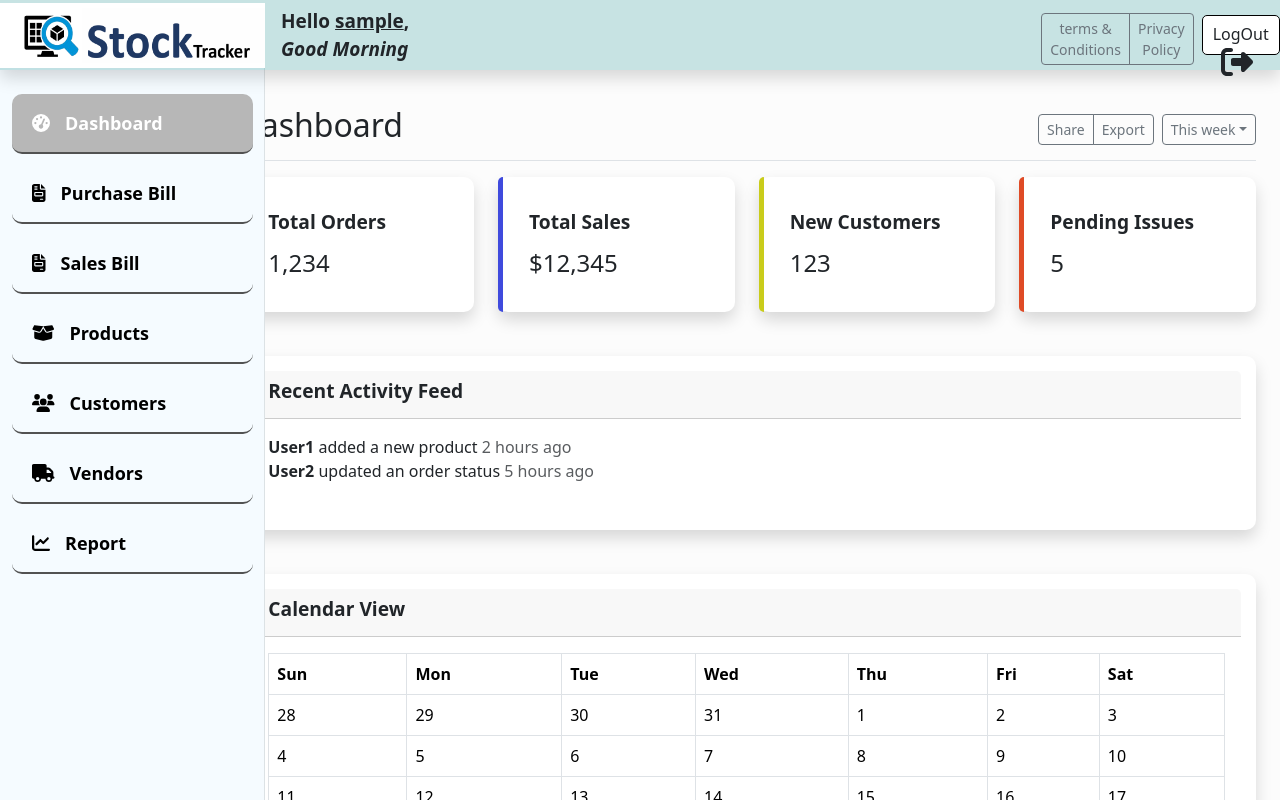
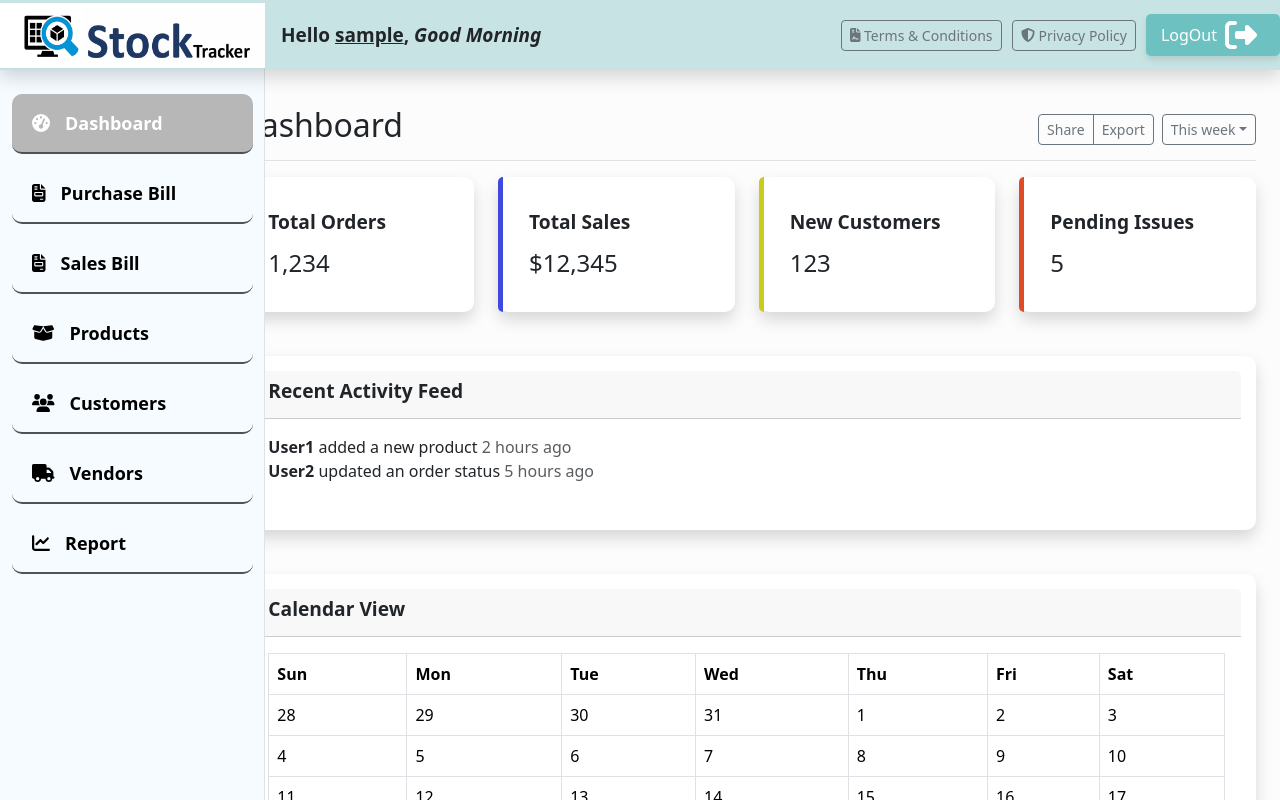
Before and after one commit to Vasoyasharan/InventoryManagementFrontEnd, a React (Create React App) app: page /dashboard in a window 1280 px wide. Shown: the top 800 px of the page. Built offline with nearby package versions, Linux system fonts and the light colour scheme; sample sign-in values are in the browser's storage.

Commit message:
Navbar Tos , Privacy and Logout Styling Changed

```diff
--- a/src/Css/Sidebar.css
+++ b/src/Css/Sidebar.css
@@ -145,16 +145,39 @@ body {
     font-weight: 700;
 }
 
-/* LogOut button  */
-.navbar-nav {
-    height: 40px;
-    background-color: #ffffff;
-    border-radius: 5px;
-    border: 0.1px solid black;
-    transition: transform 0.3s;
+.navbar-actions {
+    gap: 10px;
 }
 
-.navbar-nav:hover {
-    background-color: #b4b4b4;
-    transform: translateY(-5px);
+.btn-outline-secondary {
+    display: flex;
+    align-items: center;
+    gap: 5px;
 }
+
+.logout-btn {
+    display: flex;
+    align-items: center;
+    background-color: #6ec1c1;
+    color: white;
+    border-radius: 5px;
+    padding: 5px 15px;
+    cursor: pointer;
+    transition: transform 0.3s, background-color 0.3s, box-shadow 0.3s;
+    box-shadow: 0 4px 6px rgba(0, 0, 0, 0.1);
+}
+
+.logout-btn:hover {
+    background-color: #368686;
+    transform: translateY(-3px);
+    box-shadow: 0 6px 8px rgba(0, 0, 0, 0.15);
+}
+
+.logout-btn:active {
+    transform: translateY(0);
+    box-shadow: 0 3px 5px rgba(0, 0, 0, 0.2);
+}
+
+.logout-btn .fa-right-from-bracket {
+    margin-left: 8px;
+}
--- a/src/component/Header.js
+++ b/src/component/Header.js
@@ -3,7 +3,7 @@ import "../Css/Sidebar.css";
 import React from "react";
 import { toast } from "react-toastify";
 import { FontAwesomeIcon } from "@fortawesome/react-fontawesome";
-import { faRightFromBracket } from "@fortawesome/free-solid-svg-icons";
+import { faRightFromBracket, faFileContract, faShieldAlt } from "@fortawesome/free-solid-svg-icons";
 
 const Header = (props) => {
     const navigate = useNavigate();
@@ -40,22 +40,16 @@ const Header = (props) => {
                     Hello <u>{userName}</u>, <i>{getCurrentGreeting()}</i>
                 </div>
 
-                {/* Button combo  */}
-                <div className="d-flex justify-content-between flex-wrap flex-md-nowrap align-items-center pt-3 pb-2" style={{marginLeft:'600px'}}>
-                    <div className="btn-toolbar mb-2 mb-md-0">
-                        <div className="btn-group me-2">
-                            <button type="button" className="btn btn-sm btn-outline-secondary">
-                                terms & Conditions
-                            </button>
-                            <button type="button" className="btn btn-sm btn-outline-secondary">
-                                Privacy Policy
-                            </button>
-                        </div>
-                    </div>
-                </div>
-
-                <div className="navbar-nav ms-auto">
-                    <div className="link-lg link-dark" style={{ cursor: "pointer", padding: "6px 10px" }} onClick={handleLogout}>
+                <div className="navbar-actions ms-auto d-flex align-items-center">
+                    <button type="button" className="btn btn-sm btn-outline-secondary">
+                        <FontAwesomeIcon icon={faFileContract} className="me-1" />
+                        Terms & Conditions
+                    </button>
+                    <button type="button" className="btn btn-sm btn-outline-secondary">
+                        <FontAwesomeIcon icon={faShieldAlt} className="me-1" />
+                        Privacy Policy
+                    </button>
+                    <div className="logout-btn" onClick={handleLogout}>
                         LogOut
                         <FontAwesomeIcon icon={faRightFromBracket} size="2x" className="mx-2" />
                     </div>
```
